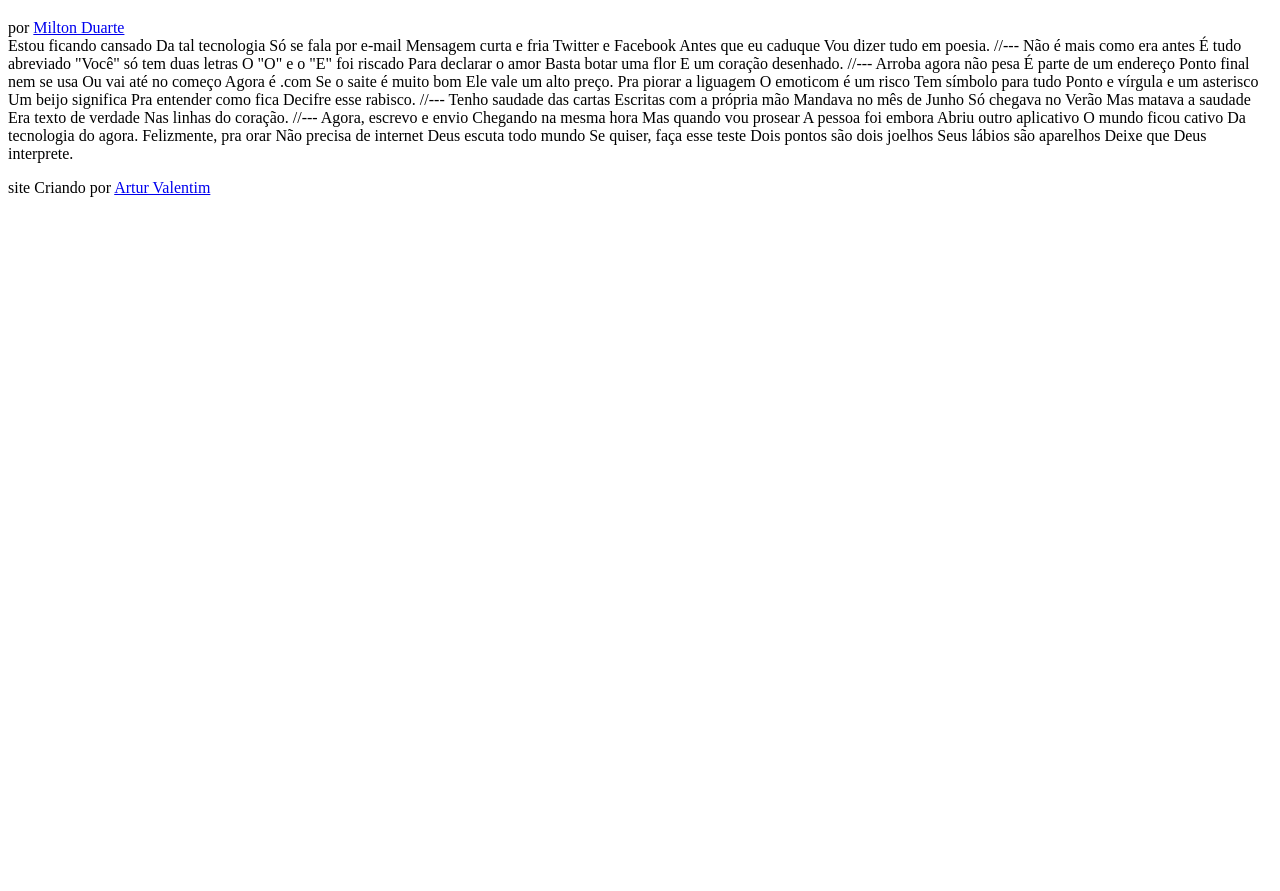
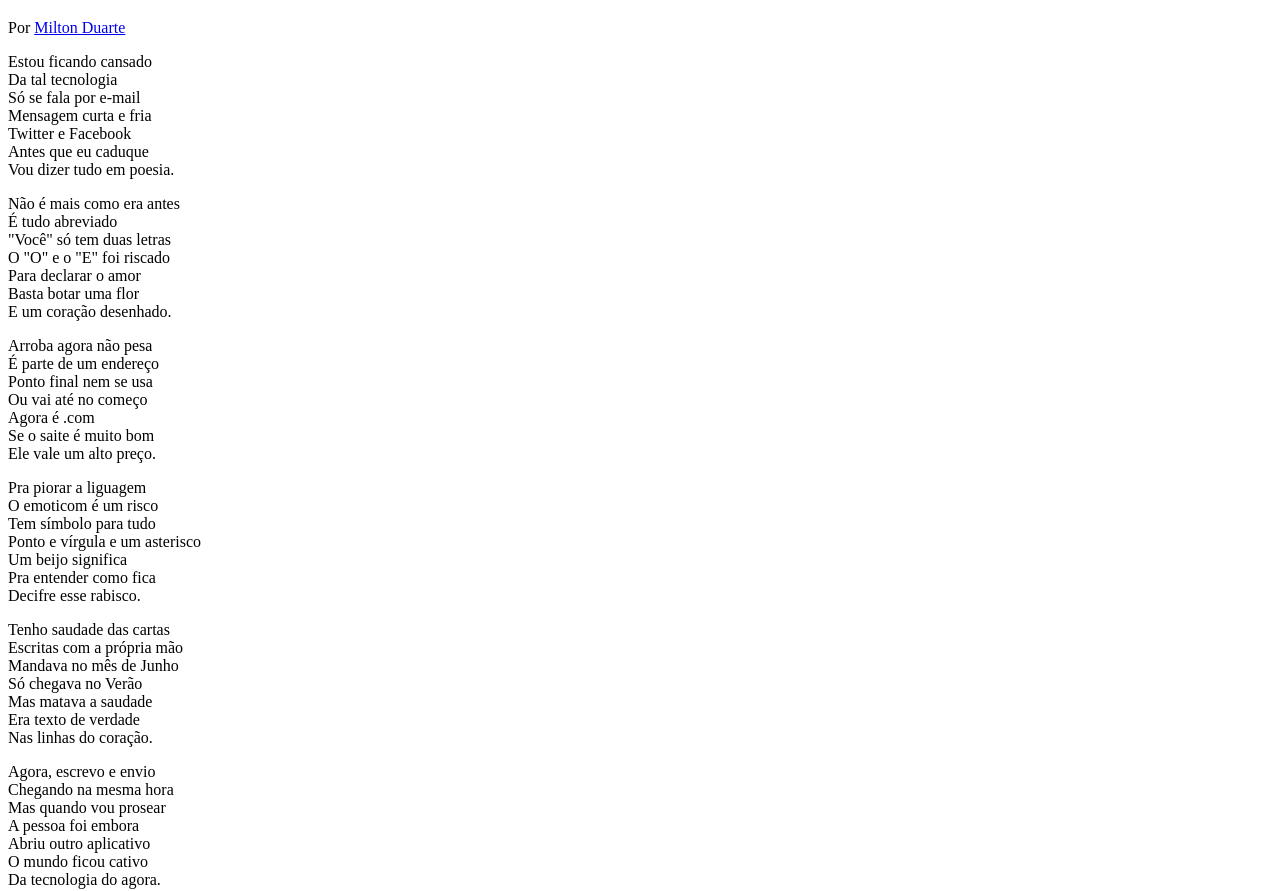
Before and after one commit to Arturdev22/cordel, a plain HTML site: page index.html in a window 1280 px wide. Shown: the part 61-952 px from the top of the page. Before the commit the page ends 800 px from the top, so only its background shows below. Drawn offline with Linux system fonts and the light colour scheme.

Commit message:
atualizando

```diff
--- /dev/null
+++ b/estilo/style.css
@@ -0,0 +1 @@
+@charset "UTF-8";
--- a/index.html
+++ b/index.html
@@ -4,78 +4,103 @@
   <meta charset="UTF-8">
   <meta name="viewport" content="width=device-width, initial-scale=1.0">
   <title>Cordel</title>
+  <link rel="stylesheet" href="estilo/style.css">
 </head>
 <body>
   <header>
-    <h1>Cordel Moderno</h1> por
+    <h1>Cordel Moderno</h1>Por
     <a href=" https://www.recantodasletras.com.br/poesias/3186743" target="_blank">Milton Duarte</a>
 
   </header>
-  <main>
-    Estou ficando cansado
-    Da tal tecnologia
-    Só se fala por e-mail
-    Mensagem curta e fria
-    Twitter e Facebook
-    Antes que eu caduque
-    Vou dizer tudo em poesia.
 
-    //---
+    <section>
+      <p>
+        Estou ficando cansado<br>
+        Da tal tecnologia<br>
+        Só se fala por e-mail<br>
+        Mensagem curta e fria<br>
+        Twitter e Facebook<br>
+        Antes que eu caduque<br>
+        Vou dizer tudo em poesia.
+      </p>
+    </section>
 
-    Não é mais como era antes
-    É tudo abreviado
-    "Você" só tem duas letras
-    O "O" e o "E" foi riscado
-    Para declarar o amor
-    Basta botar uma flor
-    E um coração desenhado.
 
-    //---
 
-    Arroba agora não pesa
-    É parte de um endereço
-    Ponto final nem se usa
-    Ou vai até no começo
-    Agora é .com
-    Se o saite é muito bom
-    Ele vale um alto preço.
+    <section>
+      <p>
+        Não é mais como era antes<br>
+        É tudo abreviado<br>
+        "Você" só tem duas letras<br>
+        O "O" e o "E" foi riscado<br>
+        Para declarar o amor<br>
+        Basta botar uma flor<br>
+        E um coração desenhado.
+      </p>
+    </section>
 
-    Pra piorar a liguagem
-    O emoticom é um risco
-    Tem símbolo para tudo
-    Ponto e vírgula e um asterisco
-    Um beijo significa
-    Pra entender como fica
-    Decifre esse rabisco.
 
-    //---
 
-    Tenho saudade das cartas
-    Escritas com a própria mão
-    Mandava no mês de Junho
-    Só chegava no Verão
-    Mas matava a saudade
-    Era texto de verdade
-    Nas linhas do coração.
+    <section>
+      <p>
+        Arroba agora não pesa <br>
+        É parte de um endereço <br>
+        Ponto final nem se usa <br>
+        Ou vai até no começo <br>
+        Agora é .com <br>
+        Se o saite é muito bom<br>
+        Ele vale um alto preço.<br>
+      </p>
 
-    //---
+      <p>
+        Pra piorar a liguagem<br>
+        O emoticom é um risco<br>
+        Tem símbolo para tudo<br>
+        Ponto e vírgula e um asterisco<br>
+        Um beijo significa<br>
+        Pra entender como fica<br>
+        Decifre esse rabisco.
+      </p>
+    </section>
 
-    Agora, escrevo e envio
-    Chegando na mesma hora
-    Mas quando vou prosear
-    A pessoa foi embora
-    Abriu outro aplicativo
-    O mundo ficou cativo
-    Da tecnologia do agora.
 
-    Felizmente, pra orar
-    Não precisa de internet
-    Deus escuta todo mundo
-    Se quiser, faça esse teste
-    Dois pontos são dois joelhos
-    Seus lábios são aparelhos
-    Deixe que Deus interprete.
-  </main>
+    <section>
+      <p>
+
+        Tenho saudade das cartas<br>
+        Escritas com a própria mão<br>
+        Mandava no mês de Junho<br>
+        Só chegava no Verão<br>
+        Mas matava a saudade<br>
+        Era texto de verdade<br>
+        Nas linhas do coração.
+      </p>
+    </section>
+
+
+
+    <section>
+      <p>
+        Agora, escrevo e envio<br>
+        Chegando na mesma hora<br>
+        Mas quando vou prosear<br>
+        A pessoa foi embora<br>
+        Abriu outro aplicativo<br>
+        O mundo ficou cativo<br>
+        Da tecnologia do agora.<br>
+      </p>
+
+      <p>
+        Felizmente, pra orar<br>
+        Não precisa de internet<br>
+        Deus escuta todo mundo<br>
+        Se quiser, faça esse teste<br>
+        Dois pontos são dois joelhos<br>
+        Seus lábios são aparelhos<br>
+        Deixe que Deus interprete.
+      </p>
+    </section>
+
   <footer>
     <p>site Criando por <a href="#" target="_blank">Artur Valentim</a>
     </p>
```
